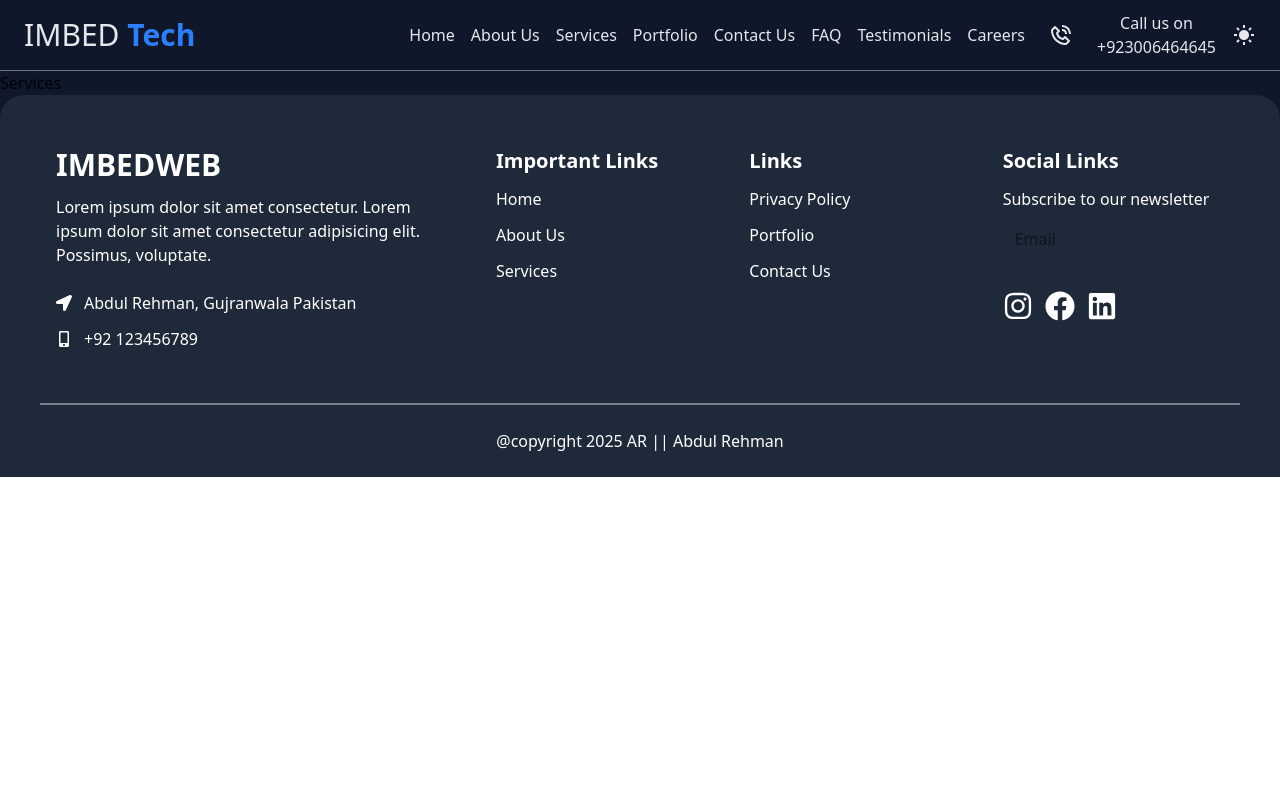
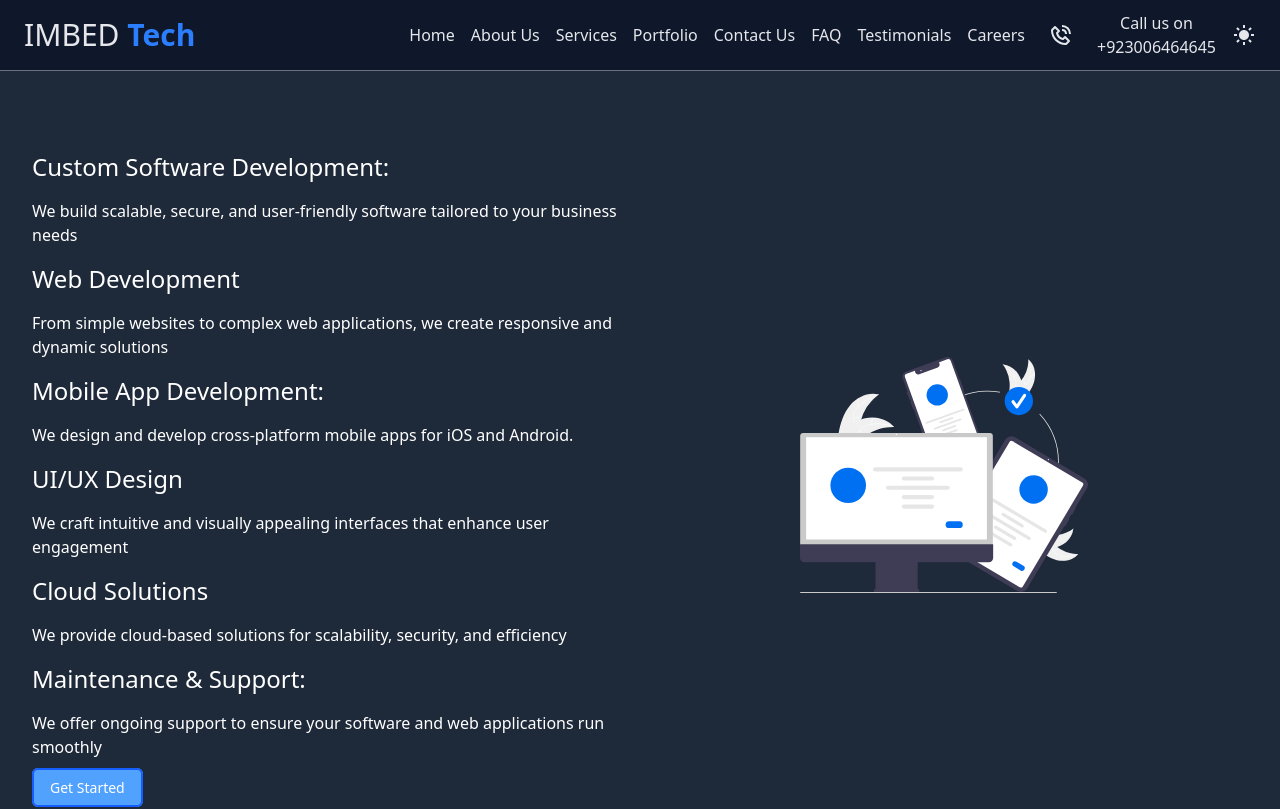
Before and after one commit to likeam/HBDigitalAgency, a React (Vite) app: page /services in a window 1280 px wide. Shown: the top 809 px of the page. Built offline with nearby package versions, Linux system fonts and the light colour scheme.

Commit message:
Building service section

```diff
--- a/src/components/Footer.jsx
+++ b/src/components/Footer.jsx
@@ -10,7 +10,7 @@ import { Link } from "react-router-dom";
 
 const Footer = () => {
   return (
-    <div className="rounded-t-3xl  bg-gray-400 dark:bg-gray-800">
+    <div className="rounded-t-3xl  bg-transparent ">
       <section className="mx-auto max-w-[1200px] dark:text-white text-gray-900">
         <div className=" grid py-5 md:grid-cols-3">
           <div className=" px-4 py-8 ">
--- a/src/pages/AboutUs.jsx
+++ b/src/pages/AboutUs.jsx
@@ -1,7 +1,69 @@
 import React from "react";
+import { Link } from "react-router-dom";
 
 const AboutUs = () => {
-  return <div>AboutUs</div>;
+  return (
+    <div className=" flex justify-center  bg-gray-400  text-center min-h-[750px] bg- md:h-[500px]  gap-8   pt-20 dark:bg-gray-800">
+      <section className=" container flex flex-col justify-between ">
+        <div className=" grid grid-cols-1 md:grid-cols-2 px-8 items-center justify-center dark:text-white">
+          {/* hero Text containert  */}
+          <div
+            data-aos="fade-right"
+            data-aos-duration="400"
+            data-aos-once="true"
+            className=" flex flex-col   gap-4 md:text-left"
+          >
+            <h1 className=" text-2xl  ">
+            Who We Are
+            </h1>
+            <p className="">
+            We are a team of passionate developers, designers, and problem-solvers dedicated to creating cutting-edge software and web solutions
+            </p>
+            <h1 className=" text-2xl  ">
+            Our Mission
+            </h1>
+            <p className="">
+            To empower businesses with innovative technology solutions that simplify processes, enhance user experiences, and drive growth
+            </p>
+            <h1 className=" text-2xl  ">
+            Our Team
+            </h1>
+            <p className="">
+            Highlight key team members with photos, roles, and expertise
+            </p>
+            <h1 className=" text-2xl  ">
+            Why Choose Us
+            </h1>
+            <p className="">
+            Experienced and Skilled Team
+            <br />
+            Client-Centric Approach
+            <br />
+            Agile Development Methodology
+            <br />
+            Transparent Communication
+            <br />
+            On-Time Delivery
+            </p>
+
+            <div className=" space-x-4">
+
+                <Link to={"/message"} className="btn-primary ">Get Started</Link>
+
+            </div>
+          </div>
+          <div
+            data-aos="fade-left"
+            data-aos-duration="400"
+            data-aos-once="true"
+            className=" mx-auto max-w-xs p-4"
+          >
+            <img src="/hero.svg" alt="Not Found" className=" mx-full" />
+          </div>
+        </div>
+      </section>
+    </div>
+  );
 };
 
 export default AboutUs;
--- a/src/pages/Services.jsx
+++ b/src/pages/Services.jsx
@@ -1,7 +1,76 @@
 import React from "react";
+import { Link } from "react-router-dom";
 
 const Services = () => {
-  return <div>Services</div>;
+  return (
+    <div className=" flex justify-center  bg-gray-400  text-center min-h-[750px] bg- md:h-[500px]  gap-8   pt-20 dark:bg-gray-800">
+      <section className=" container flex flex-col justify-between ">
+        <div className=" grid grid-cols-1 md:grid-cols-2 px-8 items-center justify-center dark:text-white">
+          {/* hero Text containert  */}
+          <div
+            data-aos="fade-right"
+            data-aos-duration="400"
+            data-aos-once="true"
+            className=" flex flex-col   gap-4 md:text-left"
+          >
+            <h1 className=" text-2xl  ">
+            Custom Software Development:
+            </h1>
+            <p className="">
+            We build scalable, secure, and user-friendly software tailored to your business needs
+            </p>
+            <h1 className=" text-2xl  ">
+            Web Development
+            </h1>
+            <p className="">
+            From simple websites to complex web applications, we create responsive and dynamic solutions
+            </p>
+            <h1 className=" text-2xl  ">
+            Mobile App Development:
+            </h1>
+            <p className="">
+            We design and develop cross-platform mobile apps for iOS and Android.
+            </p>
+            <h1 className=" text-2xl  ">
+            UI/UX Design
+            </h1>
+            <p className="">
+            We craft intuitive and visually appealing interfaces that enhance user engagement
+
+            </p>
+            <h1 className=" text-2xl  ">
+            Cloud Solutions
+            </h1>
+            <p className="">
+            We provide cloud-based solutions for scalability, security, and efficiency
+
+            </p>
+            <h1 className=" text-2xl  ">
+            Maintenance & Support:
+            </h1>
+            <p className="">
+            We offer ongoing support to ensure your software and web applications run smoothly
+
+            </p>
+
+            <div className=" space-x-4">
+
+                <Link to={"/message"} className="btn-primary ">Get Started</Link>
+
+            </div>
+          </div>
+          <div
+            data-aos="fade-left"
+            data-aos-duration="400"
+            data-aos-once="true"
+            className=" mx-auto max-w-xs p-4"
+          >
+            <img src="/hero.svg" alt="Not Found" className=" mx-full" />
+          </div>
+        </div>
+      </section>
+    </div>
+  );
 };
 
 export default Services;
```
